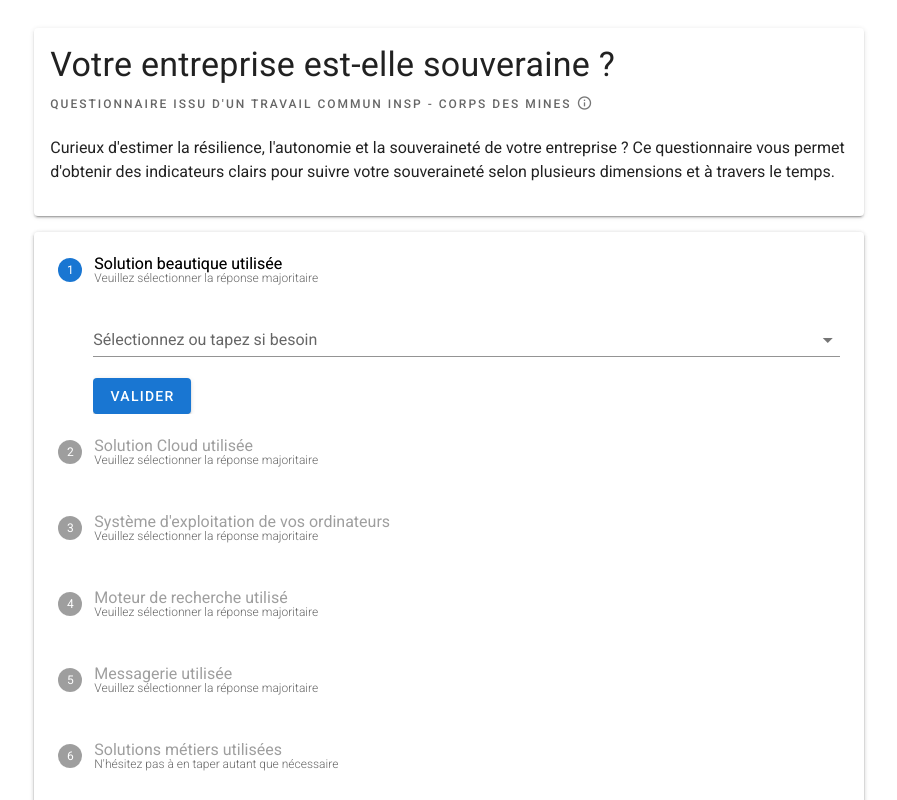
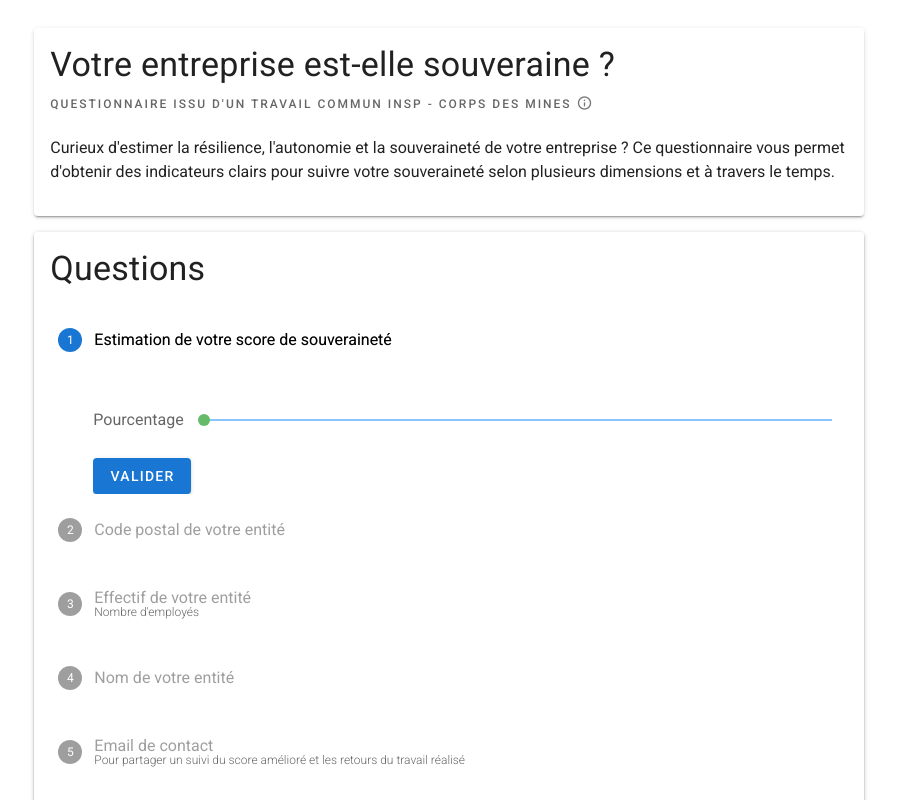
Before and after one commit to romainfd/MaSouveraineteNumerique, a Nuxt app: page / in a window 1280 px wide. Shown: the top 800 px of the page, without its empty margins (191-1088 px from the left). Built offline with nearby package versions, Linux system fonts and the light colour scheme.

Commit message:
🥳 All questions implemented

```diff
--- a/assets/questions.js
+++ b/assets/questions.js
@@ -1,4 +1,47 @@
 const questions = [
+  // QUESTIONS DÉMOGRAPHIQUES
+  {
+    name: 'Estimation de votre score de souveraineté',
+    id: -1,
+    type: 'slider',
+    label: 'Pourcentage',
+    min: 0,
+    max: 100,
+  }, {
+    name: 'Code postal de votre entité',
+    id: -2,
+    type: 'postcode',
+  }, {
+    name: 'Effectif de votre entité',
+    id: -3,
+    details: "Nombre d'employés",
+    type: 'number',
+  }, {
+    name: "Nom de votre entité",
+    id: -4,
+    type: 'text'
+  }, {
+    name: "Email de contact",
+    id: -5,
+    details: "Pour partager un suivi du score amélioré et les retours du travail réalisé",
+    type: 'text',
+  }, {
+    name: "Catégorie de votre entité",
+    id: -6,
+    type: 'combobox',
+    options: {
+      'Administration' : null,
+      'Start-up' : null,
+      'PME' : null,
+      'Grand groupe' : null,
+    }
+  }, {
+    name: "Chiffre d'affaire",
+    id: -7,
+    details: "Si applicable, en €",
+    type: 'number',
+  },
+  // QUESTIONS À PROPOS DE LA SOUVERAINETÉ
   {
     name: 'Solution beautique utilisée',
     id: 1,
@@ -242,7 +285,7 @@ const questions = [
   },
   {
     name: "Bénéficiez-vous de crédits gratuits ou d'accès gratuits à des services ?",
-    id: 17,
+    id: 18,
     type: 'switch',
     label: 'Oui',
     weight: [null, null, 2, null]
--- a/pages/index.vue
+++ b/pages/index.vue
@@ -15,10 +15,16 @@
           Ce questionnaire vous permet d'obtenir des indicateurs clairs pour suivre votre souveraineté selon plusieurs dimensions et à travers le temps.</p>
       </v-card>
       <v-card>
+        <v-fade-transition
+          v-if="!finished"
+        >
           <v-stepper
             v-model="step"
             vertical
           >
+            <p class="text-h4 pl-4 pt-4">
+              Questions
+            </p>
             <div
               v-for="(question, rank) in questions"
               :key="question.id"
@@ -74,6 +80,24 @@
                   class=""
                   :size="$device.isMobile ? 36 : 64"
                 ></v-rating>
+                <v-otp-input
+                  v-else-if="question.type === 'postcode'"
+                  v-model="question.answer"
+                  style="max-width: 400px;"
+                  length="5"
+                ></v-otp-input>
+                <v-text-field
+                  v-else-if="question.type === 'number'"
+                  v-model="question.answer"
+                  min="0"
+                  single-line
+                  type="number"
+                />
+                <v-text-field
+                  v-else-if="question.type === 'text'"
+                  v-model="question.answer"
+                  single-line
+                />
                 <div v-else>
                   Type de question inconnu
                 </div>
@@ -81,9 +105,9 @@
 
                 <v-btn
                   color="primary"
-                @click="step = rank + 2"
+                  @click="processAnswer(question.id, question.answer, rank)"
                 >
-                Valider
+                  {{ step === questions.length ? 'Terminer' : 'Valider' }}
                 </v-btn>
                 <v-btn
                   v-if="rank > 0"
@@ -95,6 +119,12 @@
               </v-stepper-content>
             </div>
           </v-stepper>
+        </v-fade-transition>
+        <div v-else>
+          <p class="text-h4 pt-4 pl-4">
+            Résultats
+          </p>
+        </div>
       </v-card>
     </v-col>
   </v-row>
@@ -113,6 +143,22 @@ export default {
       step: 1,
       questions
     }
+  },
+  computed: {
+    finished () {
+      return this.step > this.questions.length
+    }
+  },
+  methods: {
+    processAnswer(questionId, answer, rank) {
+      // Store last question results on server
+      console.log({ questionId, answer })
+      // Move to next question
+      this.step = rank + 2
+    }
+  },
+  async mounted() {
+    // console.log(await this.$axios.get('/categories.php'))
   }
 }
 </script>
```
Lines whose indentation alone changed are shown as unchanged.
